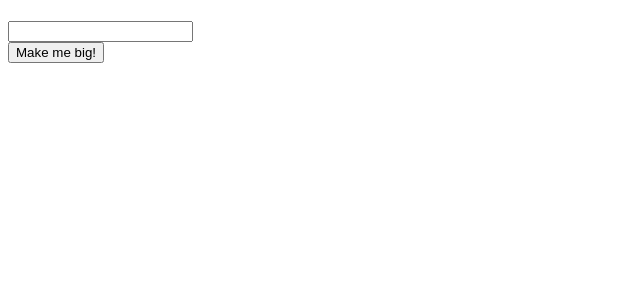
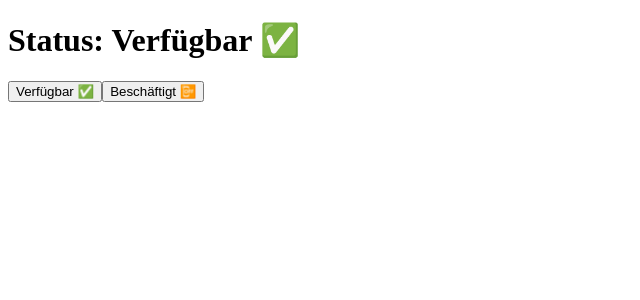
Before and after one commit to sabinAnwar/react-tutoria-, a React app in the folder my-react/: page / in a window 1280 px wide. Shown: the top 300 px of the page, without its empty margins (0-640 px from the left). Built offline with nearby package versions, Linux system fonts and the light colour scheme.

Commit message:
Event-Weitergabe (vs. addEventListener)

```diff
--- a/my-react/src/components/Course.jsx
+++ b/my-react/src/components/Course.jsx
@@ -18,27 +18,49 @@
 // };
 
 // export default Course;
+
+// export default function App() {
+//   const [headline, setHeadline] = useState("");
+//   const [inputValue, setInputValue] = useState("");
+
+//   const buttonClicked = () => {
+//     setHeadline(inputValue);
+//   };
+
+//   const inputChanged = (event) => {
+//     console.log(event.target.value);
+//     setInputValue(event.target.value);
+//   };
+
+//   return (
+//     <div>
+//       <h1>{headline}</h1>
+//       <input type="text" onInput={inputChanged} />
+//       <br />
+//       <button onClick={buttonClicked}>Make me big!</button>
+//     </div>
+//   );
+// }
 import React, { useState } from "react";
+import { StatusChanger } from "./StatusChanger";
 
 export default function App() {
-  const [headline, setHeadline] = useState("");
-  const [inputValue, setInputValue] = useState("");
-
-  const buttonClicked = () => {
-    setHeadline(inputValue);
-  };
-
-  const inputChanged = (event) => {
-    console.log(event.target.value);
-    setInputValue(event.target.value);
-  };
+  const [status, setStatus] = useState("Verfügbar ✅");
+  const onStatusChange = (newStatus) => setStatus(newStatus);
 
   return (
     <div>
-      <h1>{headline}</h1>
-      <input type="text" onInput={inputChanged} />
-      <br />
-      <button onClick={buttonClicked}>Make me big!</button>
+      <h1>Status: {status}</h1>
+      <p>
+        <StatusChanger
+          onStatusChange={onStatusChange}
+          statusText="Verfügbar ✅"
+        />
+        <StatusChanger
+          onStatusChange={onStatusChange}
+          statusText="Beschäftigt 📴"
+        />
+      </p>
     </div>
   );
 }
--- /dev/null
+++ b/my-react/src/components/StatusChanger.jsx
@@ -0,0 +1,8 @@
+export function StatusChanger(props) {
+  const newStatus = props.statusText;
+
+  const handleClick = () => {
+    props.onStatusChange(newStatus);
+  };
+  return <button onClick={handleClick}>{newStatus}</button>;
+}
```
